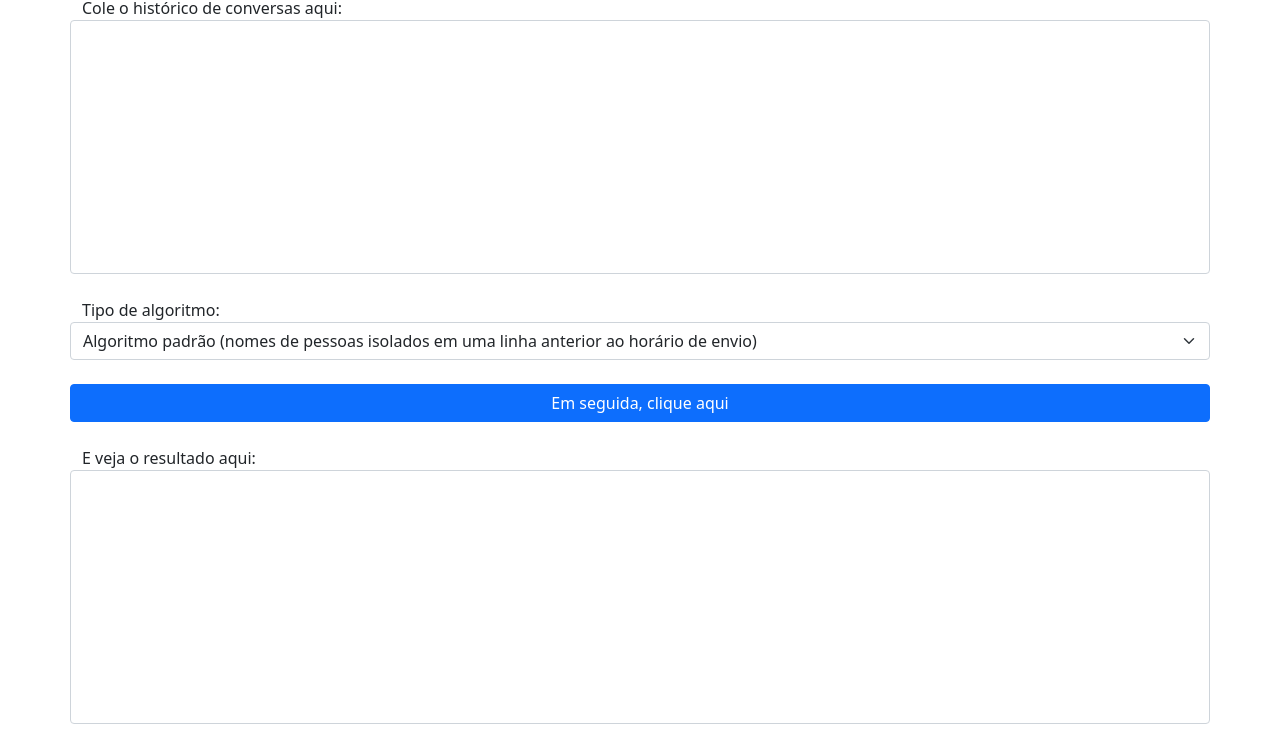
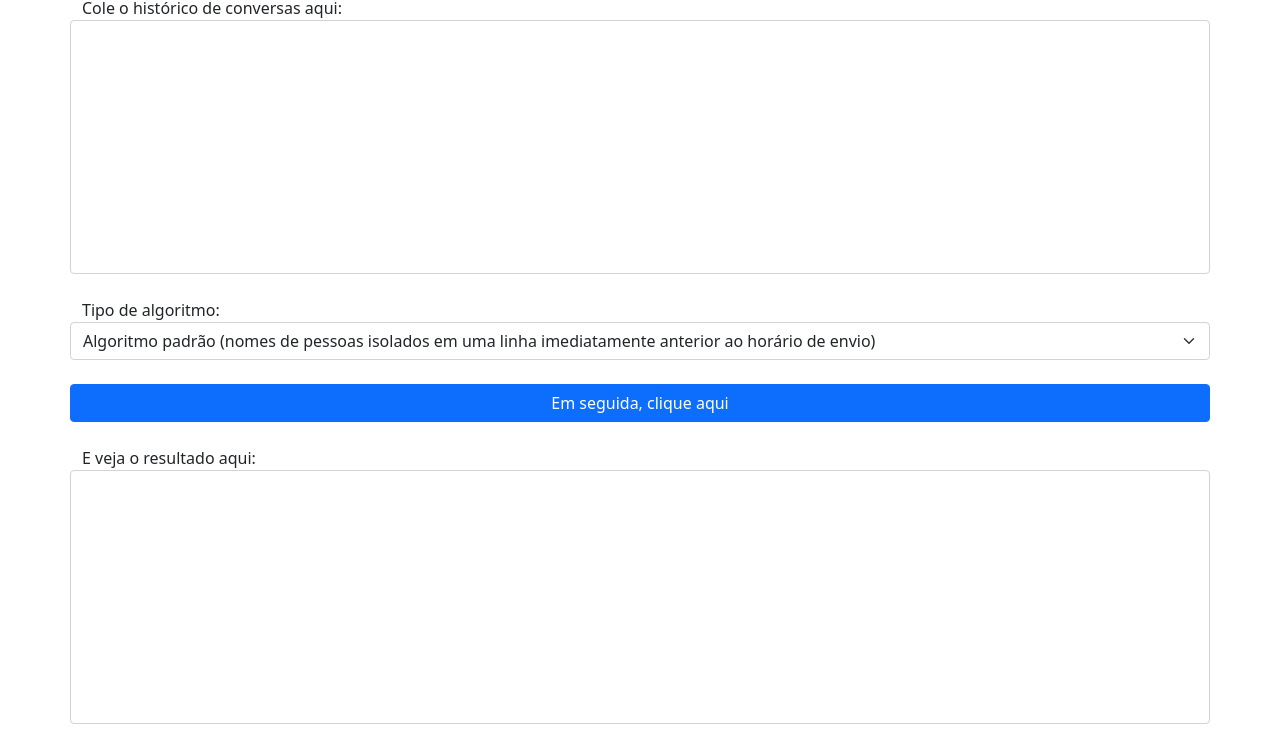
Before and after one commit to GS-bit/meetlist, a plain HTML site: page index.html in a window 1280 px wide. Shown: the part 60-800 px from the top of the page. Drawn offline with nearby package versions, Linux system fonts and the light colour scheme.

Commit message:
Update index.html

```diff
--- a/index.html
+++ b/index.html
@@ -30,7 +30,7 @@
 		<div class="row mt-4">
 			<label>Tipo de algoritmo:</label>
 			<select id="algorithm-type" class="form-select">
-				<option selected="" value="1">Algoritmo padrão (nomes de pessoas isolados em uma linha anterior ao horário de envio)</option>
+				<option selected="" value="1">Algoritmo padrão (nomes de pessoas isolados em uma linha imediatamente anterior ao horário de envio)</option>
 				<option value="2">Algoritmo padrão melhorado (mesmo que algoritmo padrão, porém linhas em branco são desconsideradas)</option>
 				<option value="3">Algoritmo padrão modificado (nomes de pessoas antes do horário de envio, mas com os dois na mesma linha)</option>
 			</select>
```
